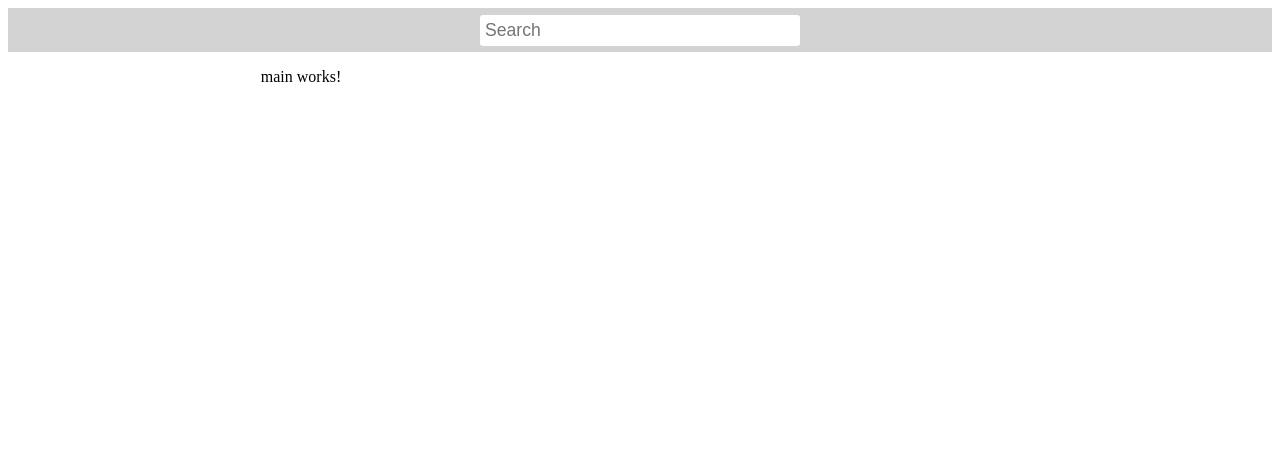
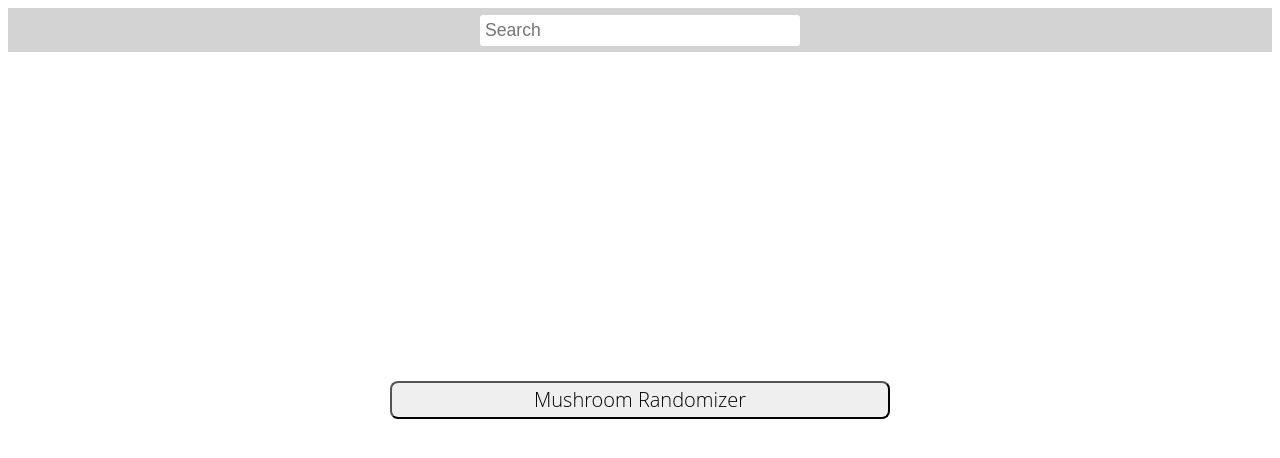
Before and after one commit to math132d/mushroom-ui, an Angular app: page / in a window 1280 px wide. Shown: the top 458 px of the page. Built offline with nearby package versions, Linux system fonts and the light colour scheme.

Commit message:
button added to the main screen

```diff
--- a/src/app/main/main.component.css
+++ b/src/app/main/main.component.css
@@ -0,0 +1,16 @@
+.randombutton{
+    width: 500px;
+    height: auto;
+    position: absolute;
+    left: 50%;
+    top: 50%;
+    transform: translate(-50%, -50%);
+    border-radius: 8px;
+
+
+    font-family: 'Open Sans', sans-serif;
+    font-size: 20px;
+    font-weight: 300;
+    line-height: 32px;
+    text-align: center;
+}
--- a/src/app/main/main.component.html
+++ b/src/app/main/main.component.html
@@ -1 +1 @@
-<p>main works!</p>
+<button class="randombutton">Mushroom Randomizer</button>
```
